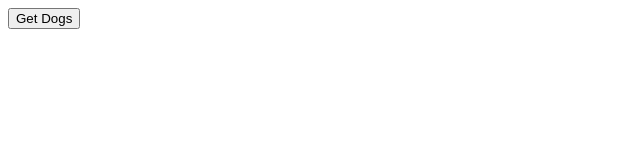
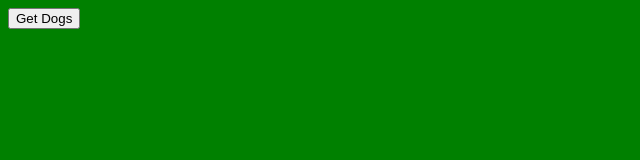
Before and after one commit to danny-andrews/hackathon2, a plain HTML site: page index.html in a window 1280 px wide. Shown: the whole page, without its empty margins (0-640 px from the left). Drawn offline with nearby package versions, Linux system fonts and the light colour scheme.

Commit message:
Make background green

```diff
--- /dev/null
+++ b/app.css
@@ -0,0 +1,3 @@
+body {
+  background: green;
+}
--- a/index.html
+++ b/index.html
@@ -11,6 +11,7 @@
       crossorigin="anonymous"
     ></script>
     <script defer src="app.js"></script>
+    <link rel="stylesheet" href="app.css" />
   </head>
   <body>
     <button class="get-dogs">Get Dogs</button>
```
